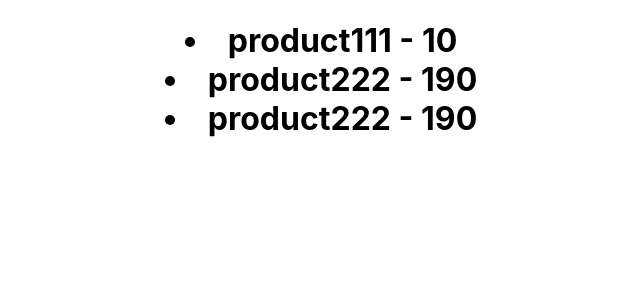
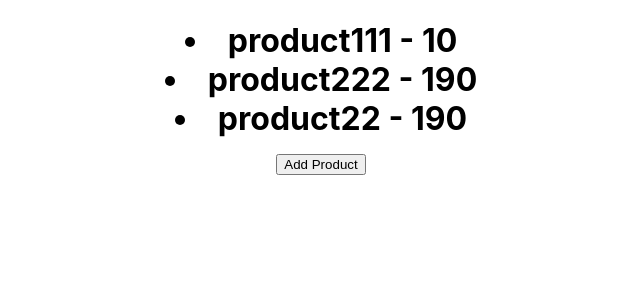
Before and after one commit to JosephAssefa-tech/ReactProject, a React (Create React App) app in the folder client/: page / in a window 1280 px wide. Shown: the top 300 px of the page, without its empty margins (319-959 px from the left). Built offline with nearby package versions, Linux system fonts and the light colour scheme.

Commit message:
useState

```diff
--- a/client/src/App.tsx
+++ b/client/src/App.tsx
@@ -2,6 +2,7 @@ import './App.css';
 
 import React from 'react';
 import logo from './logo.svg';
+import { useState } from 'react';
 
 const product=[
   {name:'product111',price:10},
@@ -11,6 +12,17 @@ const product=[
 ]
 
 function App() {
+  const [product,setProduct]=useState([
+    {name:'product111',price:10},
+    {name:'product222',price:190},
+    {name:'product22',price:190},
+
+  ]);
+  function AddProduct()
+  {
+    setProduct([...product,{name:'product4',price:4}])
+  }
+
   return (
     <div className="App">
  <h1>{
@@ -18,7 +30,7 @@ function App() {
    <li key={index}>{items.name} - {items.price}</li>
  ))
  }
-
+ <button onClick={AddProduct}>Add Product</button>
  </h1>
     </div>
   );
```
